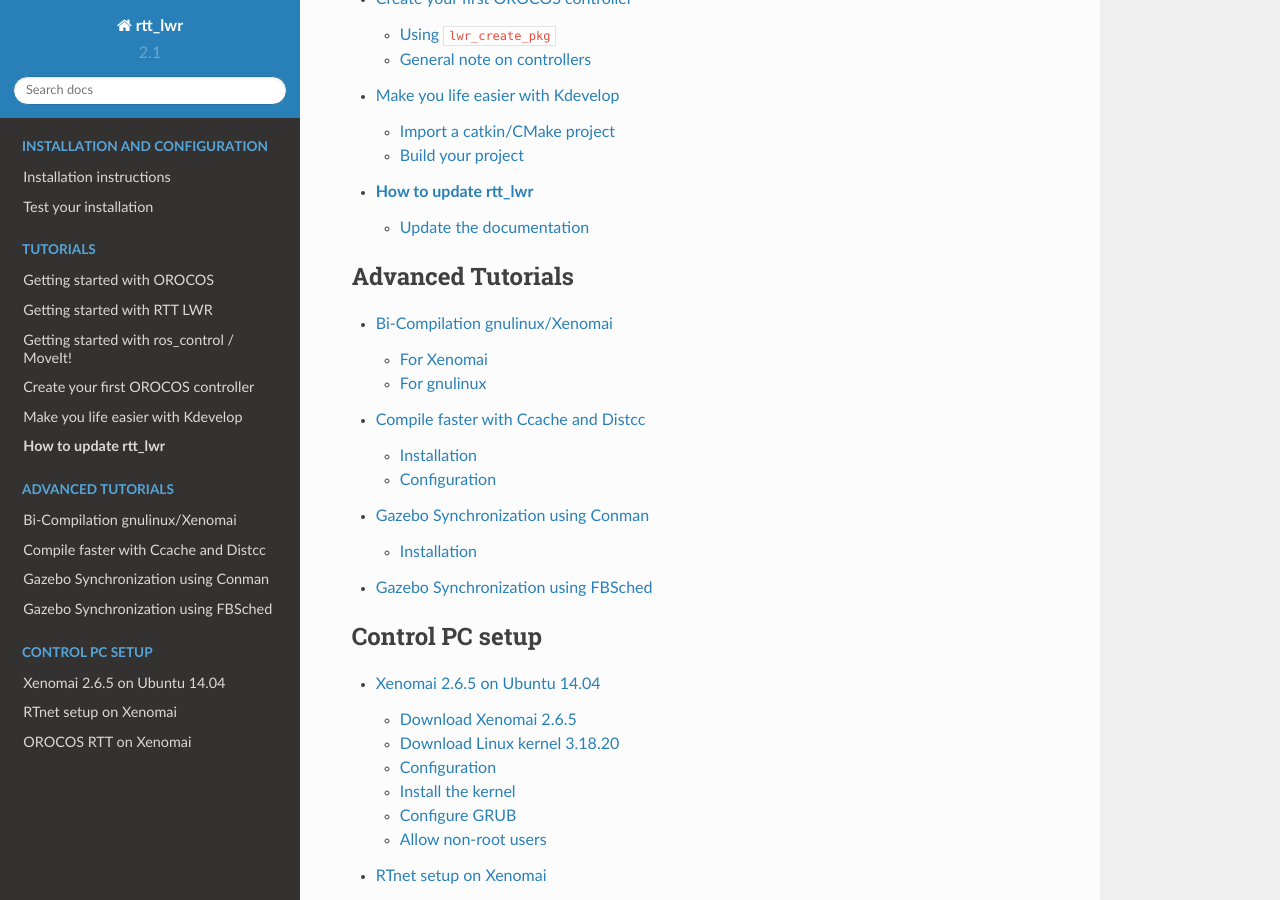
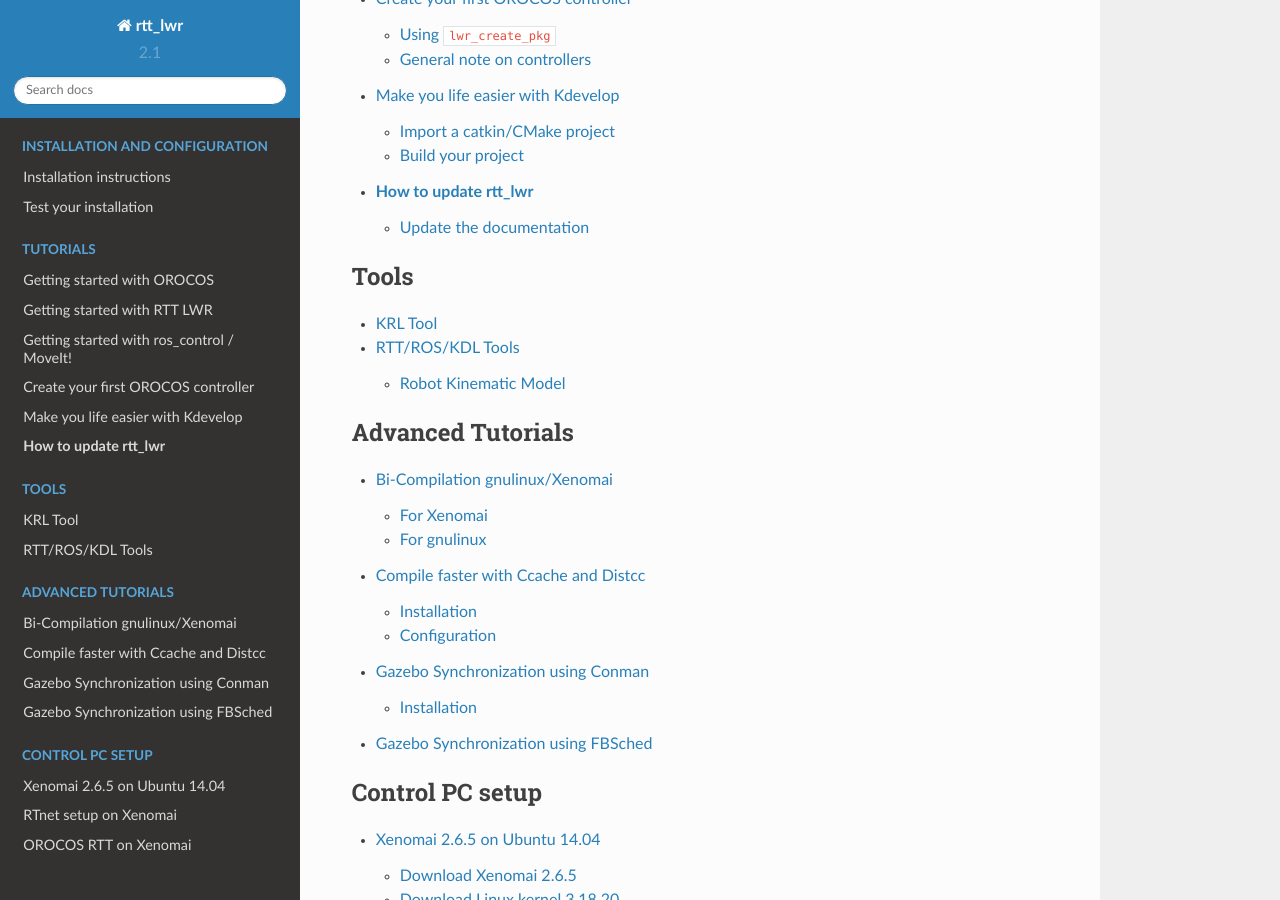
Before and after one commit to kuka-isir/rtt_lwr, a Sphinx documentation site: the page built from docs/source/index.rst, in a window 1280 px wide and 900 px high, scrolled down 1385 px. Built offline with Sphinx 7.4.7 and the Read the Docs theme 2.0.0, drawn with Linux system fonts in a browser that asks for light colours; some of the changed lines change nothing that is shown.

Commit message:
add new info in kdl tools

```diff
--- a/docs/source/index.rst
+++ b/docs/source/index.rst
@@ -42,6 +42,14 @@
     tutos/update-rtt-lwr
 
 .. toctree::
+    :name: tools
+    :caption: Tools
+    :glob:
+    :maxdepth: 2
+
+    tools/*
+
+.. toctree::
     :name: adv-tutos
     :caption: Advanced Tutorials
     :glob:
--- /dev/null
+++ b/docs/source/tools/krl-tool.rst
@@ -0,0 +1,2 @@
+KRL Tool
+========
--- /dev/null
+++ b/docs/source/tools/toolbox.rst
@@ -0,0 +1,107 @@
+RTT/ROS/KDL Tools
+=================
+
+Available at https://github.com/kuka-isir/rtt_ros_kdl_tools
+
+This set of tools helps you build and use a robot kinematic model via a provided URDF.
+
+Robot Kinematic Model
+---------------------
+
+The ``ChainUtils`` class provides tools to compute forward kinematics, external torques etc.
+
+* `ChainUtilsBase <https://github.com/kuka-isir/rtt_ros_kdl_tools/blob/master/include/rtt_ros_kdl_tools/chain_utils_base.hpp>`_
+* `ChainUtilsBase + IK <https://github.com/kuka-isir/rtt_ros_kdl_tools/blob/master/include/rtt_ros_kdl_tools/chain_utils.hpp>`_
+
+
+Frames of reference / ROS params
+~~~~~~~~~~~~~~~~~~~~~~~~~~~~~~~~
+
+To build the kinematic chain, we'll use the folowing ros params :
+
+* ``/robot_description`` (the URDF uploaded)
+* ``/root_link`` (default/recommended : /link_0)
+* ``/tip_link`` (example : /ati_link)
+
+All those parameters must live in the relative namespace (http://wiki.ros.org/Names) from your node to build the chain with KDL.
+
+.. note::
+
+    If you use the ``rtt_lwr`` tools, like the generated ``run.launch`` linked to ``lwr_utils``, the params are **automatically** sent when you'll run your controller.
+
+Build your ChainUtils model
+~~~~~~~~~~~~~~~~~~~~~~~~~~~
+
+In your ``package.xml`` :
+
+.. code-block:: xml
+
+    <build_depend>rtt_ros_kdl_tools</build_depend>
+    <run_depend>rtt_ros_kdl_tools</run_depend>
+
+In your ``CMakeLists.txt`` :
+
+.. code-block:: cmake
+
+    # Add the rtt_ros dependency
+    find_package(catkin REQUIRED COMPONENTS rtt_ros)
+    # It's gonna import all orocos libraries in the package.xml
+
+In your ``.hpp`` :
+
+.. code-block:: cpp
+
+    #include <rtt_ros_kdl_tools/chain_utils.hpp>
+
+In your ``.cpp`` :
+
+.. code-block:: cpp
+
+    // Construct your model
+
+    rtt_ros_kdl_tools::ChainUtils arm;
+
+    // Initialise chain from robot_description (via ROS Params)
+    // It reads /robot_description
+    //          /tip_link
+    //          /root_link
+
+    arm.init();
+
+Inverse kinematics with trac_ik
+~~~~~~~~~~~~~~~~~~~~~~~~~~~~~~~
+
+.. code-block:: cpp
+
+    // Ex : read from orocos port in an Eigen::VectorXd
+    port_joint_position_in.read(jnt_pos_in)
+
+    // Transform it to a KDL JntArray
+    KDL::JntArray jnt_pos_current_kdl(jnt_pos_in.size());
+    jnt_pos_current_kdl.data = jnt_pos_in;
+
+
+    // Allocate the output of the Inverse Kinematics
+    KDL::JntArray jnt_pos_out_kdl(jnt_pos_in.size());
+
+    // Create an desired frame
+    KDL::Frame desired_end_effector_pose(
+            KDL::Rotation::RPY(-1.57,0,1.57),
+            KDL::Vector(-0.2,-0.3,0.8));
+
+    // Define some tolerances
+    KDL::Twist tolerances(KDL::Vector(0.01,0.01,0.01),KDL::Vector(0.01,0.01,0.01))
+
+    // Call the inverse function:
+    // ChainUtils::cartesianToJoint(KDL::JntArray joint_seed,
+                                    KDL::Frame desired_end_effector_pose,
+                                    KDL::JntArray& return_joints,
+                                    KDL::Twist tolerances)
+
+    if(arm.cartesianToJoint(jnt_pos_kdl,
+                            desired_end_effector_pose,
+                            jnt_pos_out_kdl,
+                            tolerances))
+    {
+        log(Debug) << "Success !" << endlog();
+    }
```
